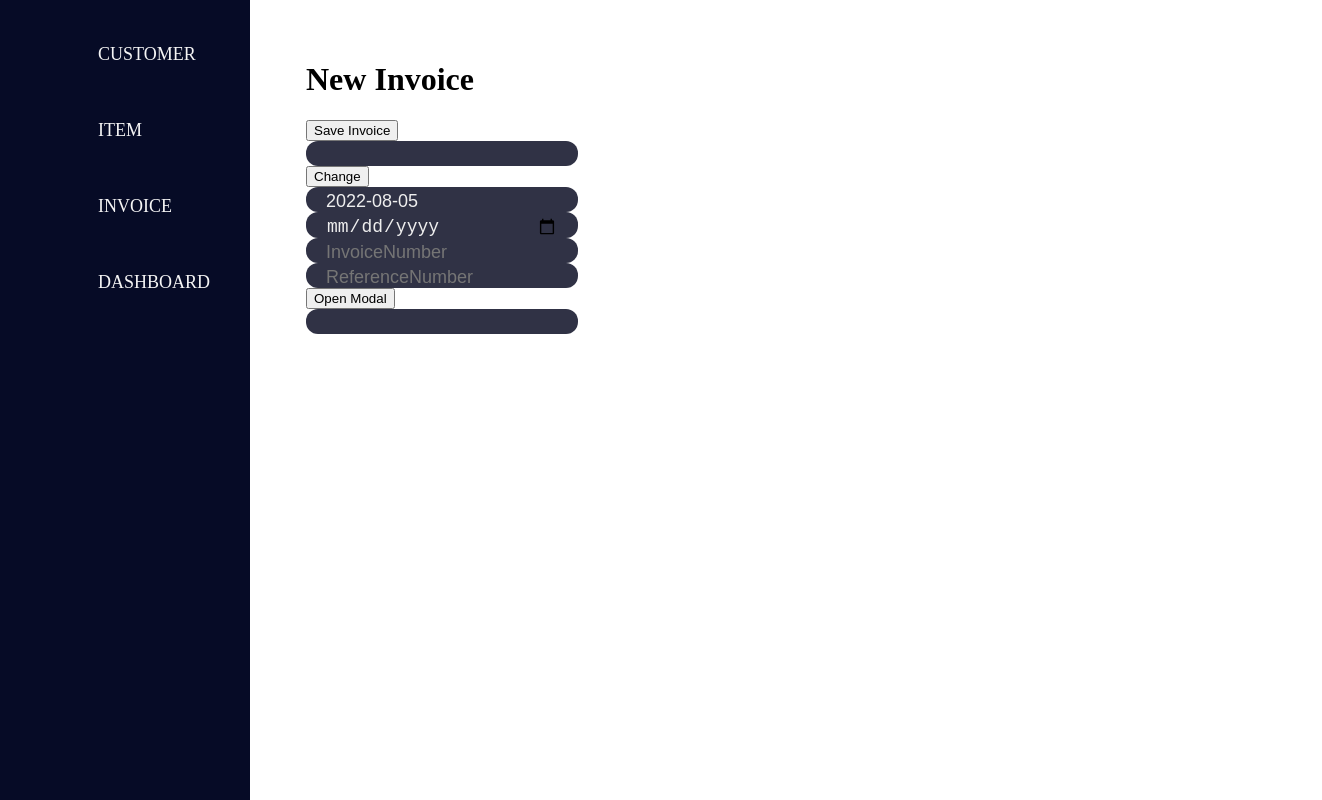
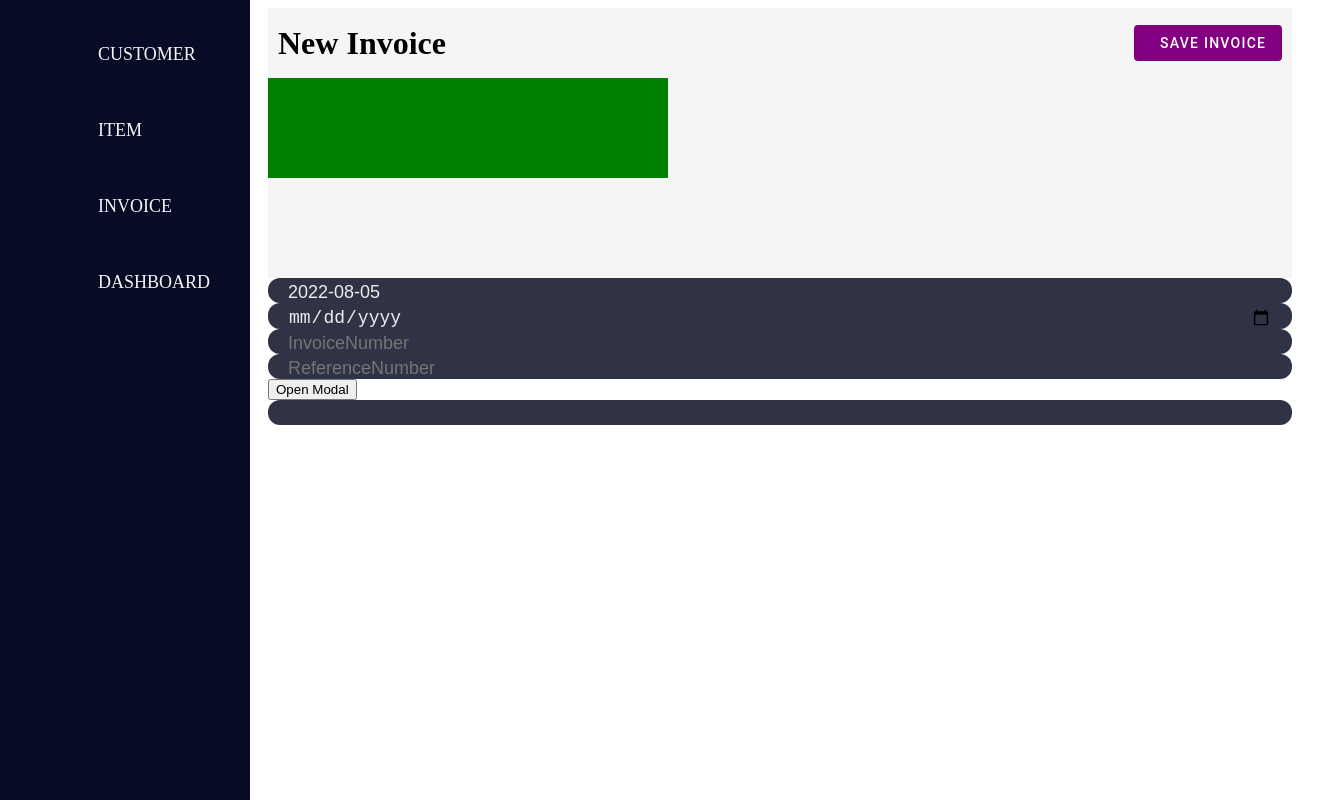
Before and after one commit to shubham25kr07/Frontend-Bootcamp, a React (Create React App) app in the folder invoiceapp/: page /invoice/add in a window 1280 px wide. Shown: the whole page, 1322 px wide, since content can reach past the window. Built offline with nearby package versions, Linux system fonts and the light colour scheme; the HTML template or start-up script is replaced by a standard one.

Commit message:
added select option for  items

```diff
--- a/invoiceapp/src/Utils/Constants.js
+++ b/invoiceapp/src/Utils/Constants.js
@@ -59,7 +59,7 @@ const ITEM_COLUMN = [
   {
     title: "PRICE",
     render: (rowData) => {
-      return <span>{rowData.price}</span>;
+      return <span>{rowData.Price}</span>;
     },
   },
   {
--- a/invoiceapp/src/Utils/PopUp.js
+++ b/invoiceapp/src/Utils/PopUp.js
@@ -1,7 +1,7 @@
 import SelectList from "./SelectList";
 
 const PopUp = (props) => {
-  const { displayModel, showModel, dataList } = props;
+  const { displayModel, showModel, dataList, setSelectedItemList } = props;
 
   return (
     <div>
@@ -11,7 +11,11 @@ const PopUp = (props) => {
             <button className="close-btn" onClick={showModel}>
               Close
             </button>
-            <SelectList dataList={dataList} />
+            <SelectList
+              dataList={dataList}
+              showModel={showModel}
+              setSelectedItemList={setSelectedItemList}
+            />
           </div>
         </div>
       )}
--- a/invoiceapp/src/Utils/SelectList.js
+++ b/invoiceapp/src/Utils/SelectList.js
@@ -1,34 +1,62 @@
 import { useEffect, useState } from "react";
 
 const SelectList = (props) => {
-  const [selectedId, setSelectedId] = useState([]);
-  const { dataList } = props;
+  const { dataList, showModel, setSelectedItemList } = props;
+  const [val, setVal] = useState([]);
   const addSelectedRows = (e) => {
     e.preventDefault();
-    console.log(e);
+    // console.log(val);
+    console.log(val);
+    const selectedlist = dataList.filter((_, index) => val.includes(index));
+    // console.log("hiiii", selectedlist);
+    setSelectedItemList(selectedlist);
+    showModel();
   };
-  useEffect(() => {
-    setSelectedId(() => {
-      return Array.apply(false, Array(dataList.length)).map((x) => false);
-    });
-  }, []);
-  const handleSelectChange = (e) => {
-    e.preventDefault();
-    console.log(e);
-    console.log(e.target);
-    console.log(e.target.value);
-  };
-  const addItem = (e) => {
-    setSelectedId((prevSelectId) => {
-      prevSelectId[Number(e.target.id)] = !prevSelectId[Number(e.target.id)];
-      return prevSelectId;
-    });
-    console.log(selectedId);
+  // useEffect(() => {
+  //   setSelectedId(() => {
+  //     return Array.apply(false, Array(dataList.length)).map((x) => false);
+  //   });
+  // }, []);
+  // const handleSelectChange = (e) => {
+  //   e.preventDefault();
+  //   console.log(e);
+  //   console.log(e.target);
+  //   console.log(e.target.value);
+  // };
+  // const addItem = (e) => {
+  //   setSelectedId((prevSelectId) => {
+  //     prevSelectId[Number(e.target.id)] = !prevSelectId[Number(e.target.id)];
+  //     return prevSelectId;
+  //   });
+  //   console.log(selectedId);
+  // };
+
+  const handleChangeNormalSelect = (e) => {
+    const updatedOptions = [...e.target.options]
+      .filter((option) => option.selected)
+      .map((x) => Number(x.value));
+    // console.log("updatedOptions", updatedOptions);
+    setVal(updatedOptions);
   };
 
   return (
     <form id="form2" onSubmit={addSelectedRows}>
-      <div>
+      <select
+        width="100%"
+        onChange={handleChangeNormalSelect}
+        multiple
+        // value={val}
+        // options={options}
+      >
+        {dataList.map((item, index) => {
+          return (
+            <option value={index}>
+              Name: {item.Item_Name} | Price: {item.price}
+            </option>
+          );
+        })}
+      </select>
+      {/* <div>
         <label for="one">
           <input onClick={addItem} type="checkbox" id="one" />
           First checkbox
@@ -41,7 +69,7 @@ const SelectList = (props) => {
           <input type="checkbox" id="three" />
           Third checkbox
         </label>
-      </div>
+      </div> */}
       {/*
       <select width="100%" multiple>
         {dataList.map((item, index) => (
--- a/invoiceapp/src/components/InvoiceForm.js
+++ b/invoiceapp/src/components/InvoiceForm.js
@@ -33,19 +33,27 @@ const InvoiceForm = () => {
     setShowItemList(!showItemList);
   };
   const validateNotes = () => {};
+  const [selectedItemList, setSelectedItemList] = useState([]);
+  console.log(selectedItemList);
+  return (
+    <div className="form-container">
+      <form onSubmit={saveInvoice}>
+        <div className="form-top-header">
+          <h1>New Invoice</h1>
+          <button className="button-61">
+            <i className="fa fa-file"></i>Save Invoice
+          </button>
+        </div>
+        <div className="form-first-div">
+          <div className="div-f1"></div>
+          <div></div>
+        </div>
 
-  return (
-    <div className="input-container ic1">
-      <form onSubmit={saveInvoice}>
         <div>
-          <h1>New Invoice</h1>
-          <button>Save Invoice</button>
-        </div>
-        <div>
-          <div>
+          {/* <div>
             <FormInput />
             <button>Change</button>
-          </div>
+          </div> */}
           <div>
             <div>
               <FormInput
@@ -114,6 +122,7 @@ const InvoiceForm = () => {
         dataList={itemList}
         displayModel={displayModel}
         showModel={showModel}
+        setSelectedItemList={setSelectedItemList}
       />
     </div>
   );
--- a/invoiceapp/src/index.css
+++ b/invoiceapp/src/index.css
@@ -408,3 +408,66 @@ Select Box
 #checkboxes label:hover {
   background-color: #1e90ff;
 }
+
+/* invoice form  */
+.form-top-header {
+  display: flex;
+  background-color: whitesmoke;
+  height: 70px;
+  width: 80vw;
+  justify-content: space-between;
+  align-items: center;
+}
+.form-top-header h1 {
+  margin-left: 10px;
+}
+.form-top-header button {
+  margin-right: 10px;
+}
+.button-61 {
+  align-items: center;
+  appearance: none;
+  border-radius: 4px;
+  border-style: none;
+  box-sizing: border-box;
+  color: white;
+  background-color: purple;
+  cursor: pointer;
+  display: inline-flex;
+  font-family: Roboto, sans-serif;
+  font-size: 0.875rem;
+  font-weight: 500;
+  height: 36px;
+  justify-content: center;
+  letter-spacing: 0.0892857em;
+  line-height: normal;
+  min-width: 64px;
+  outline: none;
+  overflow: visible;
+  padding: 0 16px;
+  position: relative;
+  text-align: center;
+  text-decoration: none;
+  text-transform: uppercase;
+  transition: box-shadow 280ms cubic-bezier(0.4, 0, 0.2, 1);
+  user-select: none;
+  -webkit-user-select: none;
+  touch-action: manipulation;
+  vertical-align: middle;
+  will-change: transform, opacity;
+}
+
+.form-first-div {
+  display: flex;
+  height: 200px;
+  background-color: whitesmoke;
+}
+.div-f1 {
+  display: flex;
+  background-color: green;
+  height: 100px;
+  width: 400px;
+  /* width: 80vw; */
+  /* justify-content: space-between;
+  align-items: center; */
+}
```
